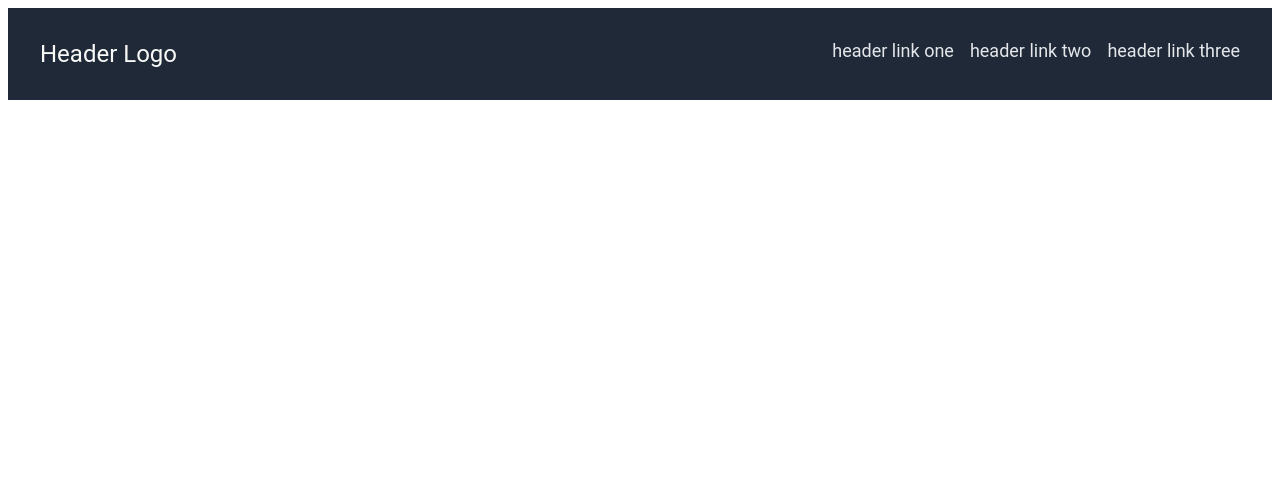
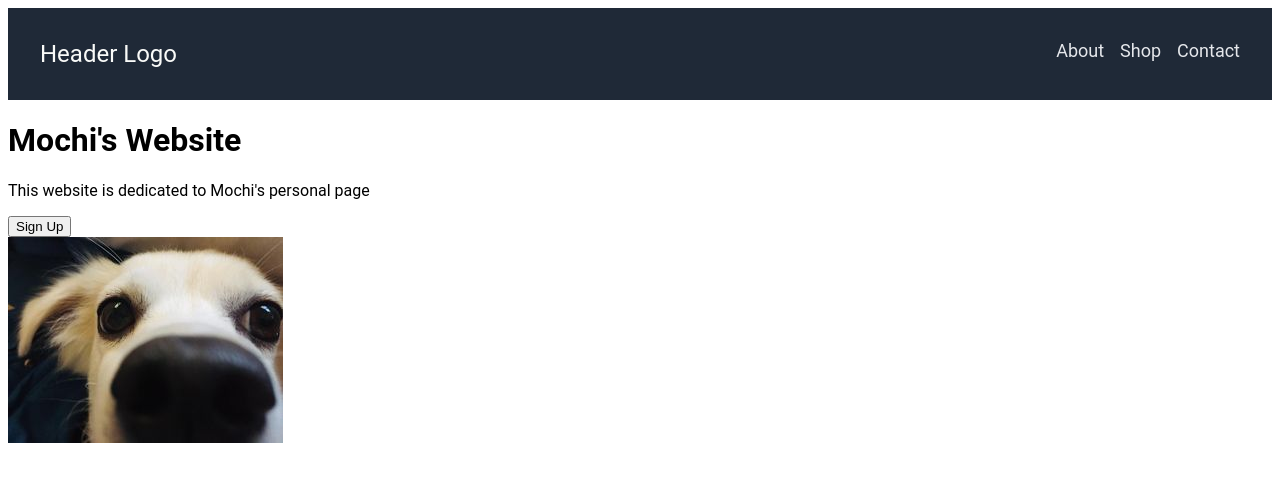
Before and after one commit to Wacks7/odin-landing-page, a plain HTML site: page index.html in a window 1280 px wide. Drawn offline with Linux system fonts and the light colour scheme.

Commit message:
Added media section

```diff
--- a/index.html
+++ b/index.html
@@ -11,12 +11,20 @@
         <div class="header">
             <div class="logo">Header Logo</div>
             <ul class="links">
-                <li><a href="#">header link one</a></li>
-                <li><a href="#">header link two</a></li>
-                <li><a href="#">header link three</a></li>
+                <li><a href="#">About</a></li>
+                <li><a href="#">Shop</a></li>
+                <li><a href="#">Contact</a></li>
             </ul>
         </div>
     </header>
 
+    <div class="media">
+        <div class="content">
+            <h1>Mochi's Website</h1>
+            <p>This website is dedicated to Mochi's personal page</p>
+            <button>Sign Up</button>
+        </div>
+        <div class="image"><img src="img/mochi4.jpg" alt="Mochi"></div>
+    </div>
 </body>
 </html>
```
